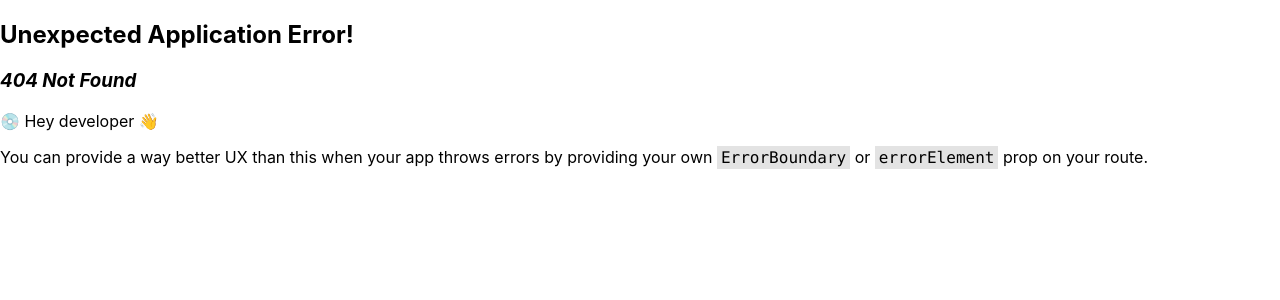
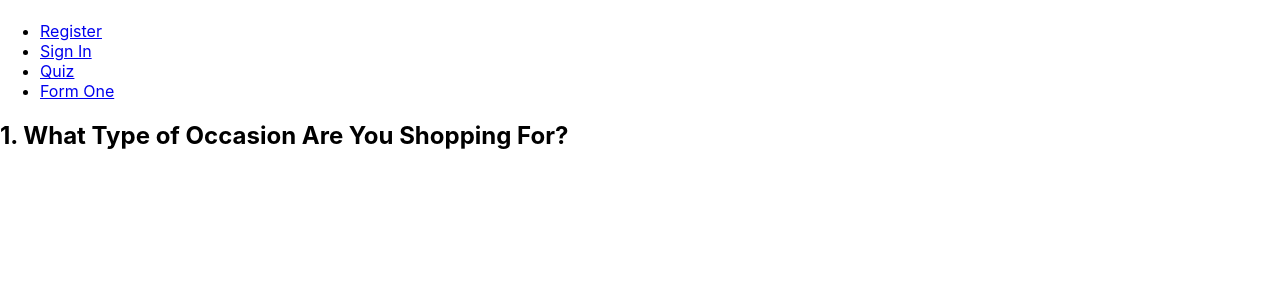
Before and after one commit to samra-a/Capstone_Project_GRWM, a React (Create React App) app in the folder grwm_interface/: page /#/formOne in a window 1280 px wide. Before the commit this address had no page. Shown: the top 300 px of the page. Built offline with nearby package versions, Linux system fonts and the light colour scheme.

Commit message:
Started on form

```diff
--- a/grwm_interface/src/containers/GrwmContainer.js
+++ b/grwm_interface/src/containers/GrwmContainer.js
@@ -8,6 +8,7 @@ import {
 import Register from '../pages/Register'
 import SignIn from '../pages/SignIn'
 import Quiz from '../pages/Quiz'
+import FormOne from '../pages/FormOne';
 import { useState } from 'react';
 
 const GrwmContainer = () => {
@@ -44,6 +45,10 @@ const GrwmContainer = () => {
         {
           path: "/quiz",
           element: <Quiz />,
+        },
+        {
+          path: "/formOne",
+          element: <FormOne />,
         }
       ]
     },
--- /dev/null
+++ b/grwm_interface/src/pages/FormOne.js
@@ -0,0 +1,20 @@
+import { useState } from "react";
+
+const FormOne = ({}) => {
+
+  // What type of occasion are you shopping for?
+
+  const handleSubmit = (e) => {
+    e.preventDefault();
+  }
+
+  return (
+      <div className="occasions">
+        <h2> 1. What Type of Occasion Are You Shopping For?</h2>
+        <form onSubmit={handleSubmit}></form>
+
+      </div>
+    );
+  }
+
+  export default FormOne;
--- a/grwm_interface/src/pages/Home.js
+++ b/grwm_interface/src/pages/Home.js
@@ -17,6 +17,9 @@ const Home = () => {
                         <li>
                             <Link to={"/quiz"}>Quiz</Link>
                         </li>
+                        <li>
+                            <Link to={"/formOne"}>Form One</Link>
+                        </li>
 
                     </ul>
                 </nav>
```
Also changed, not shown: grwm_interface/src/pages/Quiz.js (+7 -0 lines), grwm_interface/src/pages/Register.js (+5 -6 lines), grwm_interface/src/pages/SignIn.js (+7 -0 lines).
